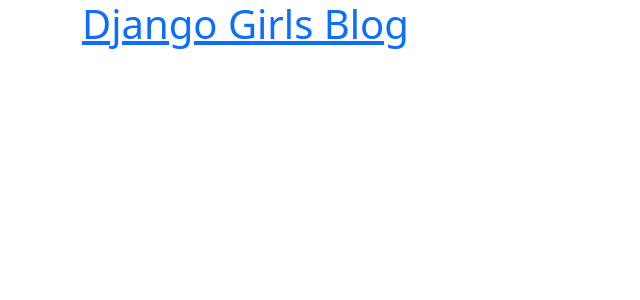
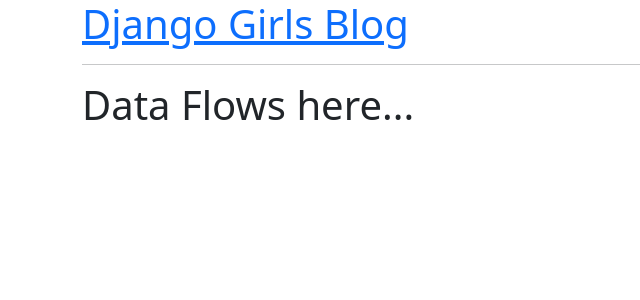
Before and after one commit to Rakesh-AC/djangogirls, a Django app: page / in a window 1280 px wide. Shown: the top 300 px of the page, without its empty margins (0-640 px from the left). Run offline with Django 3.2, Linux system fonts and the light colour scheme; data that the repository does not hold is empty.

Commit message:
Update base.html

```diff
--- a/blog/templates/blog/base.html
+++ b/blog/templates/blog/base.html
@@ -11,9 +11,11 @@
         <header class="page-header">
           <div class="container">
               <h1><a href="/">Django Girls Blog</a></h1>
+              <hr>
           </div>
         </header>
         <main class="container">
+            <h1>Data Flows here...</h1>
             <div class="row">
                 <div class="col">
                 {% block content %}
```
